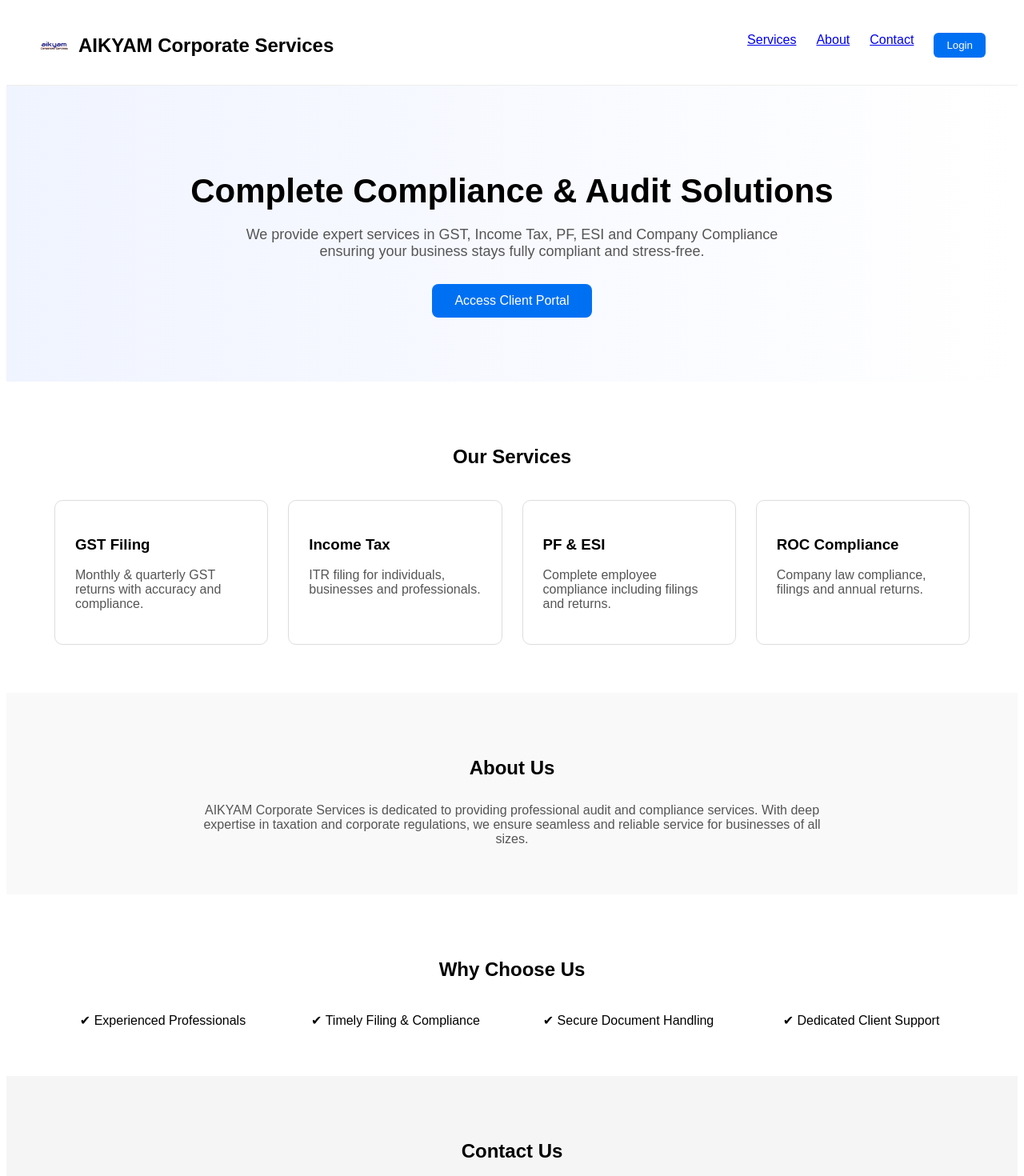
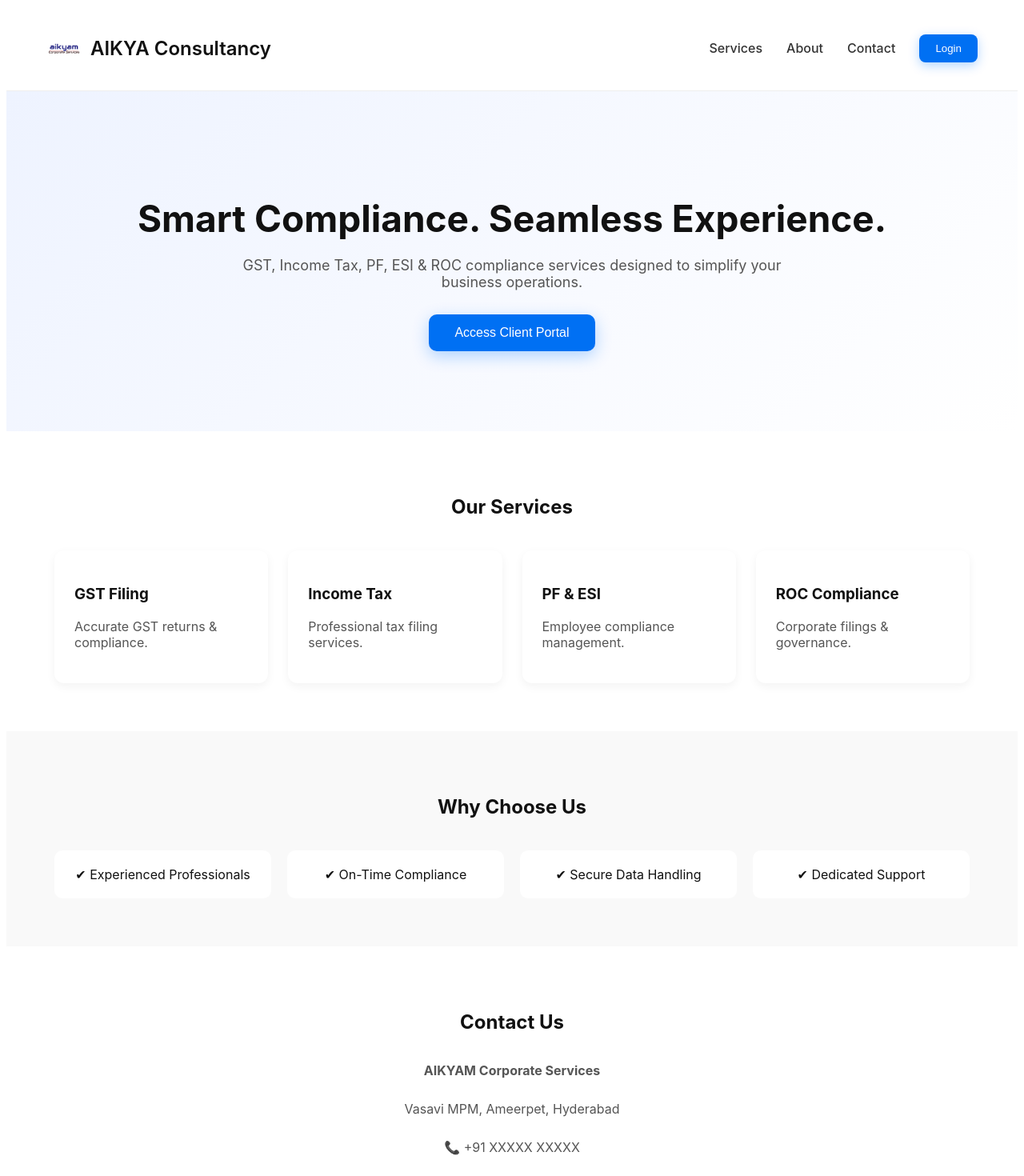
Before and after one commit to aikyambhanu/client-portal, a Next.js app: page / in a window 1280 px wide. Shown: the top 1470 px of the page at 80% size. Built offline with nearby package versions, Linux system fonts and the light colour scheme.

Commit message:
Update page.js

```diff
--- a/app/page.js
+++ b/app/page.js
@@ -1,40 +1,55 @@
-import Header from '../components/Header'
-
 export default function Home() {
   return (
-    <div style={{ fontFamily: 'Arial, sans-serif' }}>
+    <div style={{ fontFamily: 'Inter, sans-serif', color: '#111' }}>
 
       {/* HEADER */}
       <div style={{
         display: 'flex',
         justifyContent: 'space-between',
         alignItems: 'center',
-        padding: '15px 40px',
-        borderBottom: '1px solid #eee',
+        padding: '18px 50px',
         position: 'sticky',
         top: 0,
-        background: '#fff',
+        background: 'rgba(255,255,255,0.9)',
+        backdropFilter: 'blur(10px)',
+        borderBottom: '1px solid #eee',
         zIndex: 1000
       }}>
         <div style={{ display: 'flex', alignItems: 'center', gap: 10 }}>
-          <img src="/companylogo.png" width="40" />
-          <h2>AIKYAM Corporate Services</h2>
+          <img src="/companylogo.png" width="45" />
+          <h2 style={{ fontWeight: 600 }}>AIKYA Consultancy</h2>
         </div>
 
-        <div style={{ display: 'flex', gap: 25 }}>
-          <a href="#services">Services</a>
-          <a href="#about">About</a>
-          <a href="#contact">Contact</a>
+        <div style={{ display: 'flex', gap: 30, alignItems: 'center' }}>
+          {['Services', 'About', 'Contact'].map((item, i) => (
+            <a key={i} href={`#${item.toLowerCase()}`}
+              style={{
+                textDecoration: 'none',
+                color: '#333',
+                fontWeight: 500,
+                transition: '0.3s'
+              }}
+              onMouseOver={e => e.target.style.color = '#0070f3'}
+              onMouseOut={e => e.target.style.color = '#333'}
+            >
+              {item}
+            </a>
+          ))}
 
           <a href="/login">
             <button style={{
-              padding: '8px 16px',
+              padding: '10px 20px',
               background: '#0070f3',
               color: '#fff',
               border: 'none',
-              borderRadius: 6,
-              cursor: 'pointer'
-            }}>
+              borderRadius: 8,
+              cursor: 'pointer',
+              transition: '0.3s',
+              boxShadow: '0 4px 14px rgba(0,118,255,0.3)'
+            }}
+              onMouseOver={e => e.target.style.transform = 'scale(1.05)'}
+              onMouseOut={e => e.target.style.transform = 'scale(1)'}
+            >
               Login
             </button>
           </a>
@@ -43,30 +58,44 @@
 
       {/* HERO */}
       <div style={{
-        padding: '80px 40px',
-        background: 'linear-gradient(to right, #f0f4ff, #ffffff)',
-        textAlign: 'center'
+        padding: '100px 40px',
+        textAlign: 'center',
+        background: 'linear-gradient(135deg, #eef3ff, #ffffff)'
       }}>
-        <h1 style={{ fontSize: 42, marginBottom: 20 }}>
-          Complete Compliance & Audit Solutions
+        <h1 style={{
+          fontSize: 46,
+          fontWeight: 700,
+          marginBottom: 20
+        }}>
+          Smart Compliance. Seamless Experience.
         </h1>
 
-        <p style={{ fontSize: 18, color: '#555', maxWidth: 700, margin: 'auto' }}>
-          We provide expert services in GST, Income Tax, PF, ESI and Company Compliance
-          ensuring your business stays fully compliant and stress-free.
+        <p style={{
+          fontSize: 18,
+          color: '#555',
+          maxWidth: 700,
+          margin: 'auto'
+        }}>
+          GST, Income Tax, PF, ESI & ROC compliance services designed
+          to simplify your business operations.
         </p>
 
         <a href="/login">
           <button style={{
             marginTop: 30,
-            padding: '12px 28px',
+            padding: '14px 32px',
             fontSize: 16,
             background: '#0070f3',
             color: '#fff',
+            borderRadius: 10,
             border: 'none',
-            borderRadius: 8,
-            cursor: 'pointer'
-          }}>
+            cursor: 'pointer',
+            transition: '0.3s',
+            boxShadow: '0 6px 20px rgba(0,118,255,0.3)'
+          }}
+            onMouseOver={e => e.target.style.transform = 'translateY(-3px)'}
+            onMouseOut={e => e.target.style.transform = 'translateY(0)'}
+          >
             Access Client Portal
           </button>
         </a>
@@ -84,29 +113,28 @@
           gap: 25
         }}>
           {[
-            {
-              title: "GST Filing",
-              desc: "Monthly & quarterly GST returns with accuracy and compliance."
-            },
-            {
-              title: "Income Tax",
-              desc: "ITR filing for individuals, businesses and professionals."
-            },
-            {
-              title: "PF & ESI",
-              desc: "Complete employee compliance including filings and returns."
-            },
-            {
-              title: "ROC Compliance",
-              desc: "Company law compliance, filings and annual returns."
-            }
+            { title: "GST Filing", desc: "Accurate GST returns & compliance." },
+            { title: "Income Tax", desc: "Professional tax filing services." },
+            { title: "PF & ESI", desc: "Employee compliance management." },
+            { title: "ROC Compliance", desc: "Corporate filings & governance." }
           ].map((s, i) => (
-            <div key={i} style={{
-              padding: 25,
-              border: '1px solid #ddd',
-              borderRadius: 10,
-              background: '#fff'
-            }}>
+            <div key={i}
+              style={{
+                padding: 25,
+                borderRadius: 12,
+                background: '#fff',
+                transition: '0.3s',
+                boxShadow: '0 4px 12px rgba(0,0,0,0.05)'
+              }}
+              onMouseOver={e => {
+                e.currentTarget.style.transform = 'translateY(-5px)'
+                e.currentTarget.style.boxShadow = '0 10px 25px rgba(0,0,0,0.1)'
+              }}
+              onMouseOut={e => {
+                e.currentTarget.style.transform = 'translateY(0)'
+                e.currentTarget.style.boxShadow = '0 4px 12px rgba(0,0,0,0.05)'
+              }}
+            >
               <h3>{s.title}</h3>
               <p style={{ color: '#555' }}>{s.desc}</p>
             </div>
@@ -114,72 +142,66 @@
         </div>
       </div>
 
-      {/* ABOUT */}
-      <div id="about" style={{
-        padding: 60,
-        background: '#f9f9f9'
-      }}>
-        <h2 style={{ textAlign: 'center', marginBottom: 30 }}>
-          About Us
-        </h2>
-
-        <p style={{
-          maxWidth: 800,
-          margin: 'auto',
-          textAlign: 'center',
-          color: '#555'
-        }}>
-          AIKYAM Corporate Services is dedicated to providing professional
-          audit and compliance services. With deep expertise in taxation and
-          corporate regulations, we ensure seamless and reliable service for
-          businesses of all sizes.
-        </p>
-      </div>
-
       {/* WHY US */}
-      <div style={{ padding: 60 }}>
+      <div style={{ padding: 60, background: '#f9f9f9' }}>
         <h2 style={{ textAlign: 'center', marginBottom: 40 }}>
           Why Choose Us
         </h2>
 
         <div style={{
           display: 'grid',
-          gridTemplateColumns: 'repeat(auto-fit, minmax(220px,1fr))',
+          gridTemplateColumns: 'repeat(auto-fit, minmax(200px,1fr))',
           gap: 20,
           textAlign: 'center'
         }}>
-          <div>✔ Experienced Professionals</div>
-          <div>✔ Timely Filing & Compliance</div>
-          <div>✔ Secure Document Handling</div>
-          <div>✔ Dedicated Client Support</div>
+          {[
+            "Experienced Professionals",
+            "On-Time Compliance",
+            "Secure Data Handling",
+            "Dedicated Support"
+          ].map((item, i) => (
+            <div key={i}
+              style={{
+                padding: 20,
+                borderRadius: 10,
+                background: '#fff',
+                transition: '0.3s'
+              }}
+              onMouseOver={e => e.currentTarget.style.transform = 'scale(1.05)'}
+              onMouseOut={e => e.currentTarget.style.transform = 'scale(1)'}
+            >
+              ✔ {item}
+            </div>
+          ))}
         </div>
       </div>
 
       {/* CONTACT */}
-      <div id="contact" style={{
-        padding: 60,
-        background: '#f5f5f5'
-      }}>
+      <div id="contact" style={{ padding: 60 }}>
         <h2 style={{ textAlign: 'center', marginBottom: 30 }}>
           Contact Us
         </h2>
 
-        <div style={{ textAlign: 'center', lineHeight: 2 }}>
-          <p>📍 AIKYAM Corporate Services</p>
-          <p>Vasavi MPM, Ameerpet, Telangana, India</p>
-          <p>📞 +91 92915 02262</p>
+        <div style={{
+          textAlign: 'center',
+          lineHeight: 2,
+          color: '#555'
+        }}>
+          <p><b>AIKYAM Corporate Services</b></p>
+          <p>Vasavi MPM, Ameerpet, Hyderabad</p>
+          <p>📞 +91 XXXXX XXXXX</p>
           <p>✉ info@aikyamcs.com</p>
         </div>
       </div>
 
       {/* FOOTER */}
       <div style={{
-        padding: 20,
+        padding: 25,
+        textAlign: 'center',
         background: '#111',
-        color: '#fff',
-        textAlign: 'center'
+        color: '#fff'
       }}>
-        <p>© 2026 AIKYAM Corporate Services. All rights reserved.</p>
+        © 2026 AIKYA Consultancy
       </div>
 
     </div>
```
